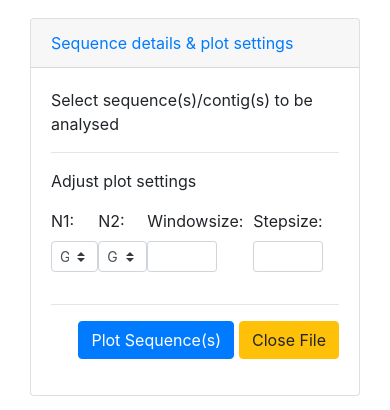
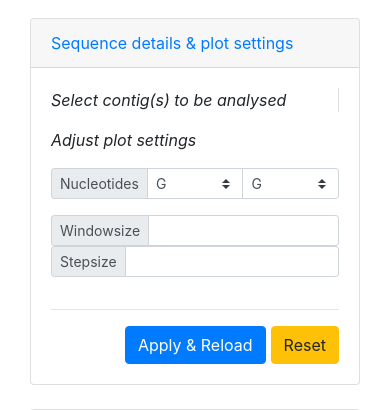
Before and after one commit to hanneskramml/GenSkew, a Flask app: template genskew/web/templates/tab.html in a window 390 px wide; the page is wider, and only the part inside the window is pictured. Shown: the part 126-536 px from the top of that part. Run offline with Flask 2, Linux system fonts and the light colour scheme; the template is opened without the code that fills it, so the values that code supplies are empty; some libraries are stand-ins or nearby versions.

Commit message:
Added plot download and design enhancements for web gui

```diff
--- a/genskew/web/model.py
+++ b/genskew/web/model.py
@@ -39,13 +39,14 @@ class PlotData(object):
         self.skew_cumulative = []
         self.contig_separators = []
         self.content = 0
+        self.len = 0
 
     def get_plot_data(self):
         skew_normal = []
         skew_cumulative = []
 
         for i in range(0, len(self.seq_position)):
-            skew_normal.append({'x': self.seq_position[i], 'y': self.skew_normal[i]})
-            skew_cumulative.append({'x': self.seq_position[i], 'y': self.skew_cumulative[i]})
+            skew_normal.append({'x': self.seq_position[i], 'y': round(self.skew_normal[i], 3)})
+            skew_cumulative.append({'x': self.seq_position[i], 'y': round(self.skew_cumulative[i], 3)})
 
         return {'skew_normal': skew_normal, 'skew_cumulative': skew_cumulative}
--- a/genskew/web/static/chart.js
+++ b/genskew/web/static/chart.js
@@ -1,7 +1,9 @@
-var ctx = document.getElementById('skewChart').getContext('2d');
-var plot = $('#skewChart').data('plot');
+var ctx1 = document.getElementById('normalSkewChart').getContext('2d');
+var ctx2 = document.getElementById('cumulativeSkewChart').getContext('2d');
+var plot1 = $('#normalSkewChart').data('plot1');
+var plot2 = $('#cumulativeSkewChart').data('plot2');
 
-var chart = new Chart(ctx, {
+var chart1 = new Chart(ctx1, {
     type: 'line',
     data: {
         datasets: [{
@@ -9,14 +11,7 @@ var chart = new Chart(ctx, {
             backgroundColor: 'rgb(16,129,255)',
             borderColor: 'rgb(16,129,255)',
             fill: false,
-            data: plot.skew_normal,
-            yAxisID: 'y-axis-normal',
-        }, {
-            label: 'Skew cumulative',
-            backgroundColor: 'rgb(255,221,49)',
-            borderColor: 'rgb(255,221,49)',
-            fill: false,
-            data: plot.skew_cumulative,
+            data: plot1.skew_normal,
             yAxisID: 'y-axis-normal',
         }]
     },
@@ -35,14 +30,6 @@ var chart = new Chart(ctx, {
                 display: true,
                 position: 'left',
                 id: 'y-axis-normal',
-            }, {
-                type: 'linear',
-                display: true,
-                position: 'right',
-                id: 'y-axis-cumulative',
-                gridLines: {
-                    drawOnChartArea: false,
-                },
             }],
         },
         elements: {
@@ -69,3 +56,57 @@ var chart = new Chart(ctx, {
         responsiveAnimationDuration: 0 // animation duration after a resize
     }
 });
+
+var chart2 = new Chart(ctx2, {
+    type: 'line',
+    data: {
+        datasets: [{
+            label: 'Skew cumulative',
+            backgroundColor: 'rgb(255,221,49)',
+            borderColor: 'rgb(255,221,49)',
+            fill: false,
+            data: plot2.skew_cumulative,
+            yAxisID: 'y-axis-cumulative',
+        }]
+    },
+    options: {
+        responsive: true,
+        scales: {
+            xAxes: [{
+                type: 'linear',
+                position: 'bottom',
+                scaleLabel: {
+                    labelString: 'Position',
+                }
+            }],
+            yAxes: [{
+                type: 'linear',
+                display: true,
+                position: 'left',
+                id: 'y-axis-cumulative',
+            }],
+        },
+        elements: {
+            line: {
+                tension: 0, // disables bezier curves (performance)
+                borderWidth: 1,
+            },
+            point: {
+                radius: 0,
+            }
+        },
+        tooltips: {
+            mode: 'index',
+            intersect: false,
+            position: 'nearest',
+        },
+        //events: ['click'],
+        animation: {
+            duration: 0 // general animation time
+        },
+        hover: {
+            animationDuration: 0 // duration of animations when hovering an item
+        },
+        responsiveAnimationDuration: 0 // animation duration after a resize
+    }
+});
--- a/genskew/web/templates/tab.html
+++ b/genskew/web/templates/tab.html
@@ -35,8 +35,28 @@
             </div>
             <div id="plot" class="collapse show">
                 <div class="card-body">
-                    <canvas id="skewChart" data-plot="{{ plot }}"></canvas>
-                    <img src="{{ url_for('plot_data', id=tab.id) }}" alt="skew plot">
+                    <div class="row">
+                        <div class="col-md">
+                            <canvas id="normalSkewChart" data-plot1="{{ plot }}"></canvas>
+                        </div>
+                        <div class="col-md">
+                            <canvas id="cumulativeSkewChart" data-plot2="{{ plot }}"></canvas>
+                        </div>
+                    </div>
+                    <hr class="small">
+                    <div class="d-flex justify-content-between">
+                        <div>
+                            <p>Total lenght: {{ tab.plot.len }} | {{ tab.settings.n1 }}{{ tab.settings.n2 }}-content: {{ tab.plot.content }}% | oriC: {{ tab.plot.skew_cumulative|min }}</p>
+                        </div>
+                        <div class="dropdown">
+                            <button type="button" class="btn btn-primary dropdown-toggle" data-toggle="dropdown">Download</button>
+                            <div class="dropdown-menu">
+                                <a class="dropdown-item" href="{{ url_for('download_plot', id=tab.id) }}">Plot as PNG</a>
+                                <a class="dropdown-item" href="#">Data as TXT</a>
+                            </div>
+                            <a class="btn btn-warning" role="button" href="{{ url_for('delete_tab', id=tab.id) }}">Close File</a>
+                        </div>
+                    </div>
                 </div>
             </div>
         </div>
--- a/genskew/web/templates/tab_settings.html
+++ b/genskew/web/templates/tab_settings.html
@@ -1,28 +1,35 @@
 <form method="post" role="form">
+    <div class="row">
+        <div class="col-md-8">
+            <div style="border-right: 1px solid #ddd;">
+                <p><em>Select contig(s) to be analysed{% if tab.sequences|length > 2 %} (only 2/{{ tab.sequences|length }} records are displayed){% endif %}</em></p>
                 <div class="form-group required">
-        <p>Select sequence(s)/contig(s) to be analysed</p>
                 {% for seq in tab.sequences %}
+                    {% if loop.index0 < 2 %}
                     <div class="form-group custom-control custom-checkbox">
-                <input type="checkbox" class="custom-control-input" id="input-{{ seq.id }}" aria-describedby="desc-{{ seq.id }}" name="{{ seq.id }}" {% if seq.enabled %}checked{% endif %}>
+                        <input type="checkbox" class="custom-control-input" id="input-{{ seq.id }}" aria-describedby="desc-{{ seq.id }}" name="{{ seq.id }}" checked disabled>
                         <label class="custom-control-label" for="input-{{ seq.id }}">{{ seq.name }} | Len: {{ seq.len }}</label>
                         <small id="desc-{{ seq.id }}" class="form-text text-muted">{{ seq.desc }}</small>
                     </div>
+                    {% endif %}
                 {% endfor %}
                 </div>
-    <hr class="small">
-    <p>Adjust plot settings</p>
-    <div class="d-flex justify-content-between align-items-center">
-        <div class="form-group form-inline">
-            <label for="n1" style="margin-right: 10px">N1: </label>
+            </div>
+        </div>
+        <div class="col-md-4">
+            <p><em>Adjust plot settings</em></p>
+            <div class="row form-group">
+                <div class="col-md">
+                    <div class="input-group input-group-sm">
+                        <div class="input-group-prepend">
+                            <span class="input-group-text">Nucleotides</span>
+                        </div>
                         <select id="n1" name="n1" class="custom-select custom-select-sm">
                             <option {% if tab.settings.n1 == 'G' %}selected{% endif %}>G</option>
                             <option {% if tab.settings.n1 == 'C' %}selected{% endif %}>C</option>
                             <option {% if tab.settings.n1 == 'A' %}selected{% endif %}>A</option>
                             <option {% if tab.settings.n1 == 'T' %}selected{% endif %}>T</option>
                         </select>
-        </div>
-        <div class="form-group form-inline">
-            <label for="n2" style="margin-right: 10px">N2: </label>
                         <select id="n2" name="n2" class="custom-select custom-select-sm">
                             <option {% if tab.settings.n2 == 'G' %}selected{% endif %}>G</option>
                             <option {% if tab.settings.n2 == 'C' %}selected{% endif %}>C</option>
@@ -30,18 +37,31 @@
                             <option {% if tab.settings.n2 == 'T' %}selected{% endif %}>T</option>
                         </select>
                     </div>
-        <div class="form-group form-inline">
-            <label for="windowsize" style="margin-right: 10px">Windowsize: </label>
-            <input type="text" class="form-control form-control-sm" id="windowsize" name="windowsize" placeholder="{{ tab.settings.windowsize }}" style="width:70px">
                 </div>
-        <div class="form-group form-inline">
-            <label for="stepsize" style="margin-right: 10px">Stepsize: </label>
-            <input type="text" class="form-control form-control-sm" id="stepsize" name="stepsize" placeholder="{{ tab.settings.stepsize }}" style="width:70px">
+            </div>
+            <div class="row form-group">
+                <div class="col-md">
+                    <div class="input-group input-group-sm">
+                        <div class="input-group-prepend">
+                            <span class="input-group-text">Windowsize</span>
+                        </div>
+                        <input type="text" class="form-control form-control-sm" id="windowsize" name="windowsize" placeholder="{{ tab.settings.windowsize }}" style="min-width: 50px;">
+                    </div>
+                </div>
+                <div class="col-md">
+                    <div class="input-group input-group-sm">
+                        <div class="input-group-prepend">
+                            <span class="input-group-text">Stepsize</span>
+                        </div>
+                        <input type="text" class="form-control form-control-sm" id="stepsize" name="stepsize" placeholder="{{ tab.settings.stepsize }}" style="min-width: 60px;">
+                    </div>
+                </div>
+            </div>
         </div>
     </div>
     <hr class="small">
-    <div class="form-group d-flex justify-content-end">
-        <input class="btn btn-primary" id="submit" name="submit" type="submit" value="Plot Sequence(s)">
-        <a class="btn btn-warning" role="button" href="{{ url_for('delete_tab', id=tab.id) }}" style="margin-left:5px">Close File</a>
+    <div class="d-flex justify-content-end">
+        <input class="btn btn-primary" id="submit" name="submit" type="submit" value="Apply & Reload">
+        <a class="btn btn-warning" role="button" href="#" style="margin-left:5px">Reset</a>
     </div>
 </form>
```
Also changed, not shown: genskew/web/controller.py (+5 -4 lines). Lines whose indentation alone changed are shown as unchanged.
